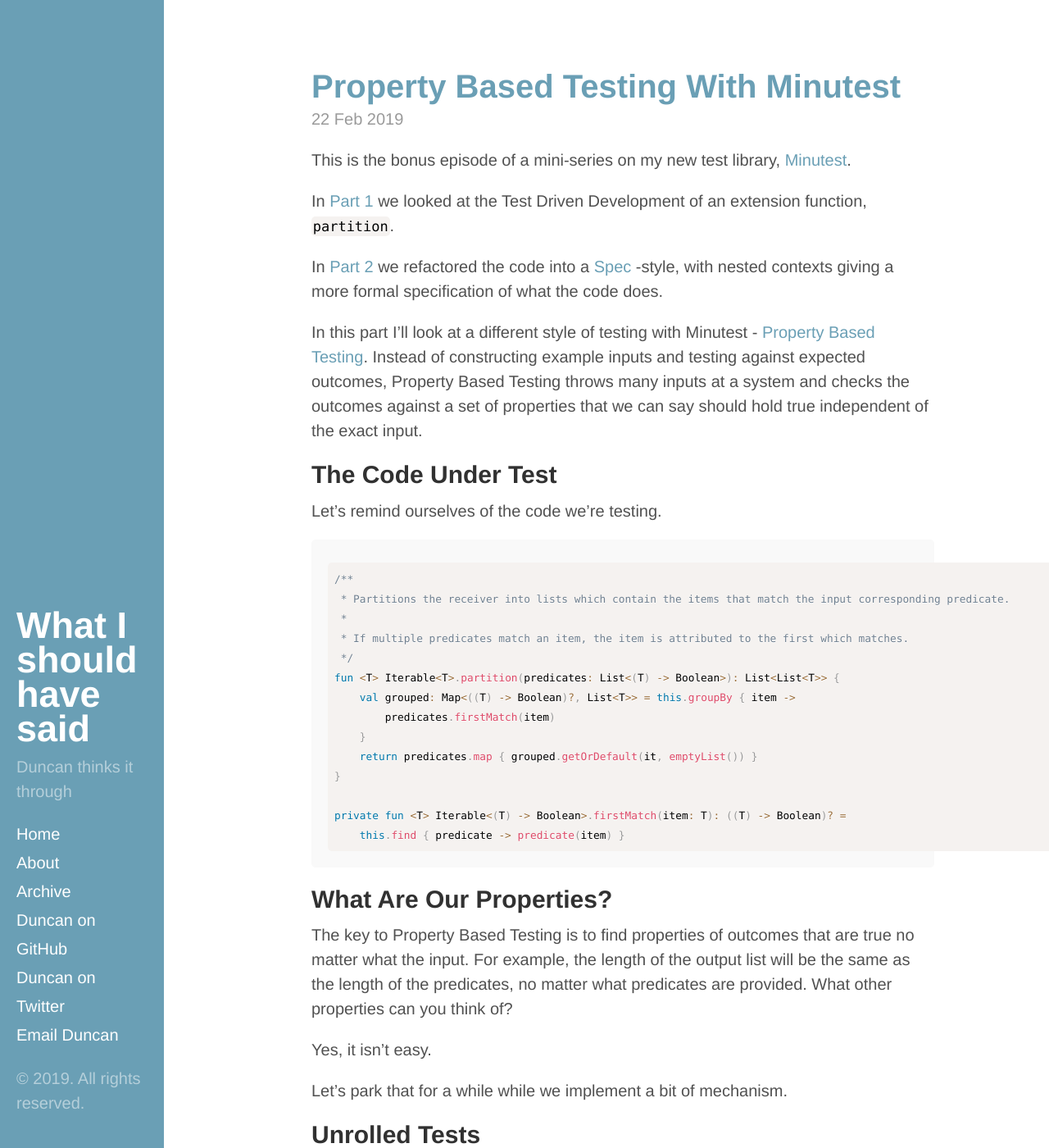
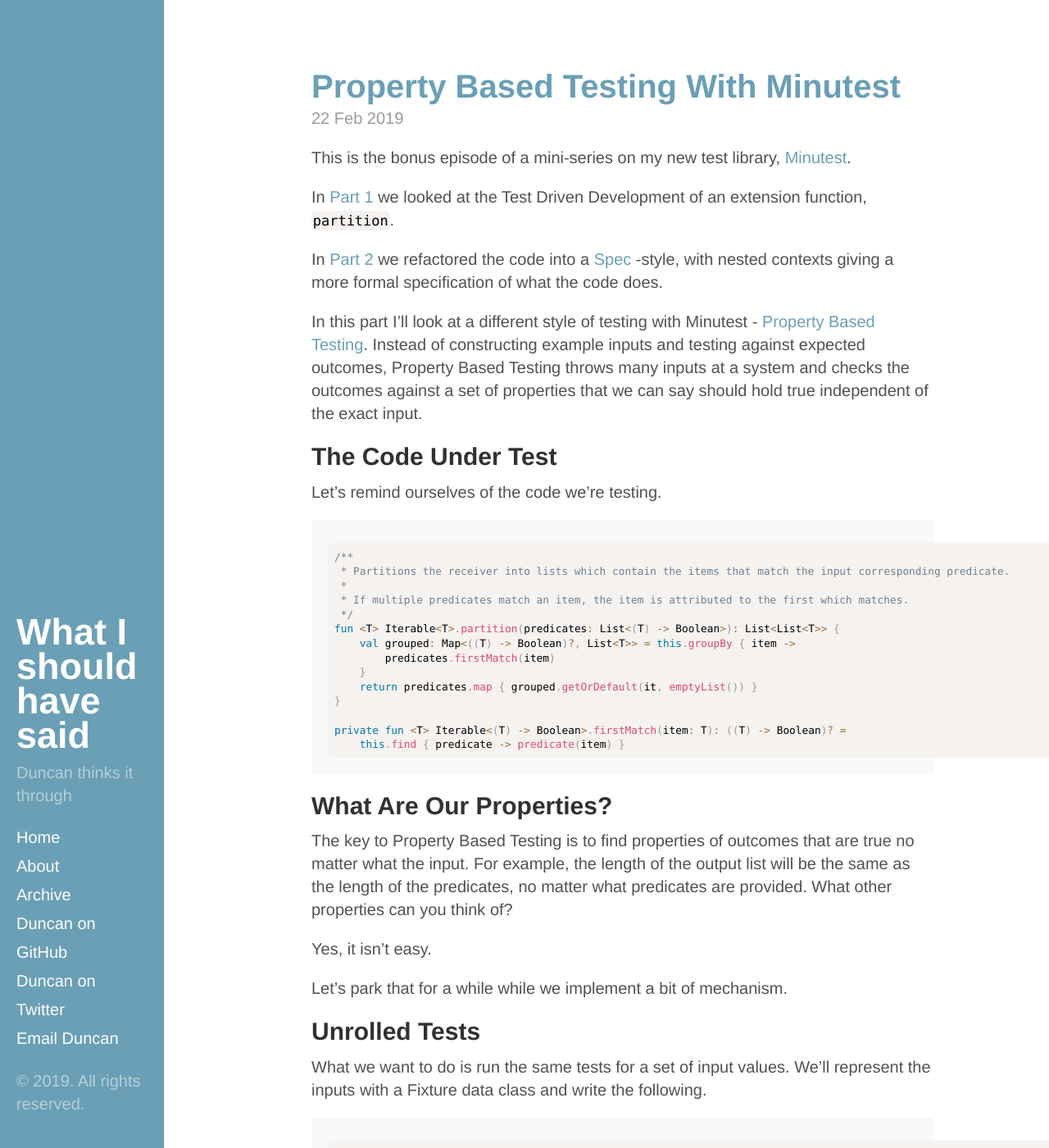
Before and after one commit to dmcg/dmcg.github.io, a Jekyll site: the page built from index.html, in a window 1280 px wide and 1400 px high. Shown: the whole window at 82% size. Built offline with Jekyll 4.4.1, drawn with Linux system fonts in a browser that asks for light colours; the list of posts is cut into pages by our own code.

Commit message:
Tighten up the theme a bit

```diff
--- a/_sass/_code.scss
+++ b/_sass/_code.scss
@@ -12,7 +12,7 @@
 code,
 pre {
   font-family: $code-font-family;
-  width: 50rem;
+  width: 45rem;
   overflow-x: scroll;
 }
 
--- a/_sass/_variables.scss
+++ b/_sass/_variables.scss
@@ -15,7 +15,7 @@
 
 $root-font-family: -apple-system, BlinkMacSystemFont, "Segoe UI", "Roboto", "Oxygen", "Ubuntu", "Cantarell", "Fira Sans", "Droid Sans", "Helvetica Neue", Arial, sans-serif;
 $root-font-size: 16px;
-$root-line-height: 1.5;
+$root-line-height: 1.4;
 
 $body-color: #515151;
 $body-bg: #fff;
--- a/public/css/prism.css
+++ b/public/css/prism.css
@@ -10,14 +10,14 @@
 pre[class*="language-"] {
 	color: black;
 	background: none;
-	text-shadow: 0 1px white;
+	/*text-shadow: 0 1px white;*/
 	font-family: Consolas, Monaco, 'Andale Mono', 'Ubuntu Mono', monospace;
 	text-align: left;
 	white-space: pre;
 	word-spacing: normal;
 	word-break: normal;
 	word-wrap: normal;
-	line-height: 1.5;
+	line-height: 1.1;
 
 	-moz-tab-size: 4;
 	-o-tab-size: 4;
```
